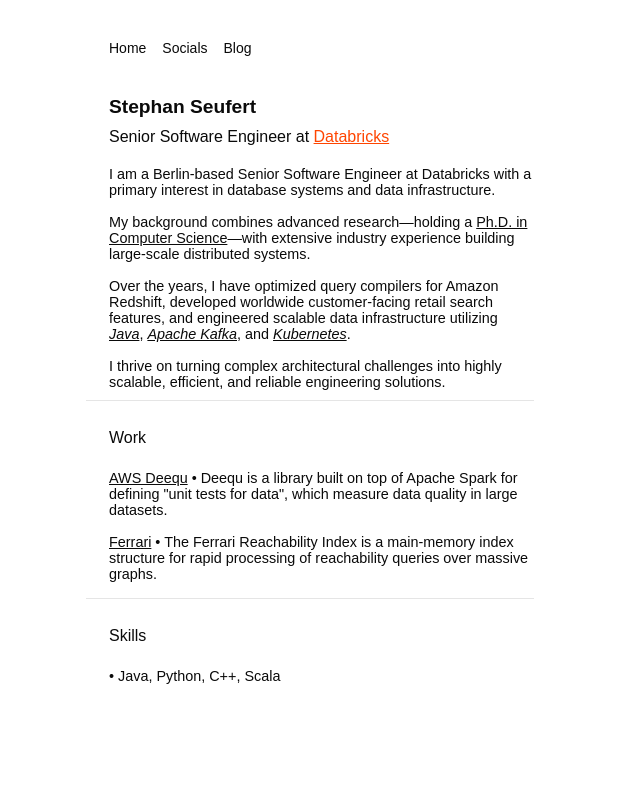
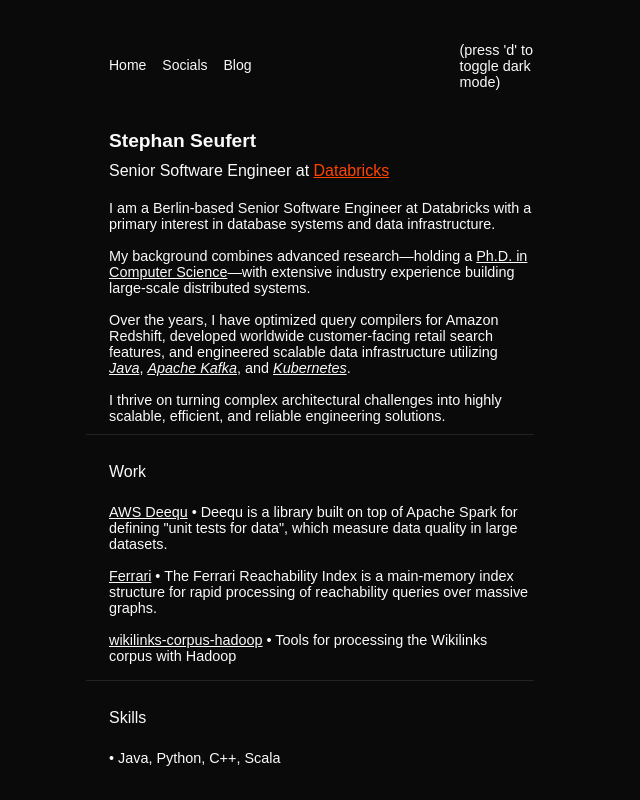
Before and after one commit to Timhongphuc/MinimalistPortfolio, a React (Vite) app: page / in a window 1280 px wide. Shown: the top 800 px of the page, without its empty margins (362-1002 px from the left). Built offline with nearby package versions, Linux system fonts and the light colour scheme.

Commit message:
Minor update

```diff
--- a/src/App.tsx
+++ b/src/App.tsx
@@ -25,6 +25,11 @@
           </NavigationMenuItem>
 
         </NavigationMenuList>
+
+          <div>
+            <p className="noticeHeader">(press 'd' to toggle dark mode)</p>
+          </div>
+
       </NavigationMenu>
 
       {/*<div>
@@ -53,7 +58,7 @@
       <div className="introTextP space-y-4">
             <p> <a className="awsdeequ" href="https://github.com/awslabs/deequ" target="_blank">AWS Deequ</a> • Deequ is a library built on top of Apache Spark for defining "unit tests for data", which measure data quality in large datasets. </p>
             <p> <a className="ferrari" href="https://github.com/steps/Ferrari" target="_blank">Ferrari</a> • The Ferrari Reachability Index is a main-memory index structure for rapid processing of reachability queries over massive graphs. </p>
-            <p></p>
+            <p> <a className="wikilinks" href="https://github.com/steps/wikilinks-corpus-hadoop" target="_blank">wikilinks-corpus-hadoop</a> • Tools for processing the Wikilinks corpus with Hadoop  </p>
             <p></p>
       </div>
 
--- a/src/components/theme-provider.tsx
+++ b/src/components/theme-provider.tsx
@@ -33,10 +33,10 @@
 
 function getSystemTheme(): ResolvedTheme {
   if (window.matchMedia(COLOR_SCHEME_QUERY).matches) {
-    return "dark"
+    return "light"
   }
 
-  return "light"
+  return "dark" //Hehe fixed this. Now it's in light mode by default :)
 }
 
 function disableTransitionsTemporarily() {
--- /dev/null
+++ b/src/components/ui/kbd.tsx
@@ -0,0 +1,26 @@
+import { cn } from "@/lib/utils"
+
+function Kbd({ className, ...props }: React.ComponentProps<"kbd">) {
+  return (
+    <kbd
+      data-slot="kbd"
+      className={cn(
+        "pointer-events-none inline-flex h-5 w-fit min-w-5 items-center justify-center gap-1 rounded-sm bg-muted px-1 font-sans text-xs font-medium text-muted-foreground select-none in-data-[slot=tooltip-content]:bg-background/20 in-data-[slot=tooltip-content]:text-background dark:in-data-[slot=tooltip-content]:bg-background/10 [&_svg:not([class*='size-'])]:size-3",
+        className
+      )}
+      {...props}
+    />
+  )
+}
+
+function KbdGroup({ className, ...props }: React.ComponentProps<"div">) {
+  return (
+    <kbd
+      data-slot="kbd-group"
+      className={cn("inline-flex items-center gap-1", className)}
+      {...props}
+    />
+  )
+}
+
+export { Kbd, KbdGroup }
--- a/src/index.css
+++ b/src/index.css
@@ -226,3 +226,19 @@
 .TSUnderline{
     text-decoration: underline;
 }
+
+.noticeHeader{
+    margin-top: 12px;
+    margin-left: 200px;
+    font:
+      0.9rem "Barlow",
+      sans-serif;
+    font-weight: lighter;
+    margin-bottom: 10px;
+}
+
+.wikilinks{
+    text-decoration: underline;
+    cursor: pointer;
+    margin-bottom: 10px;
+}
```
